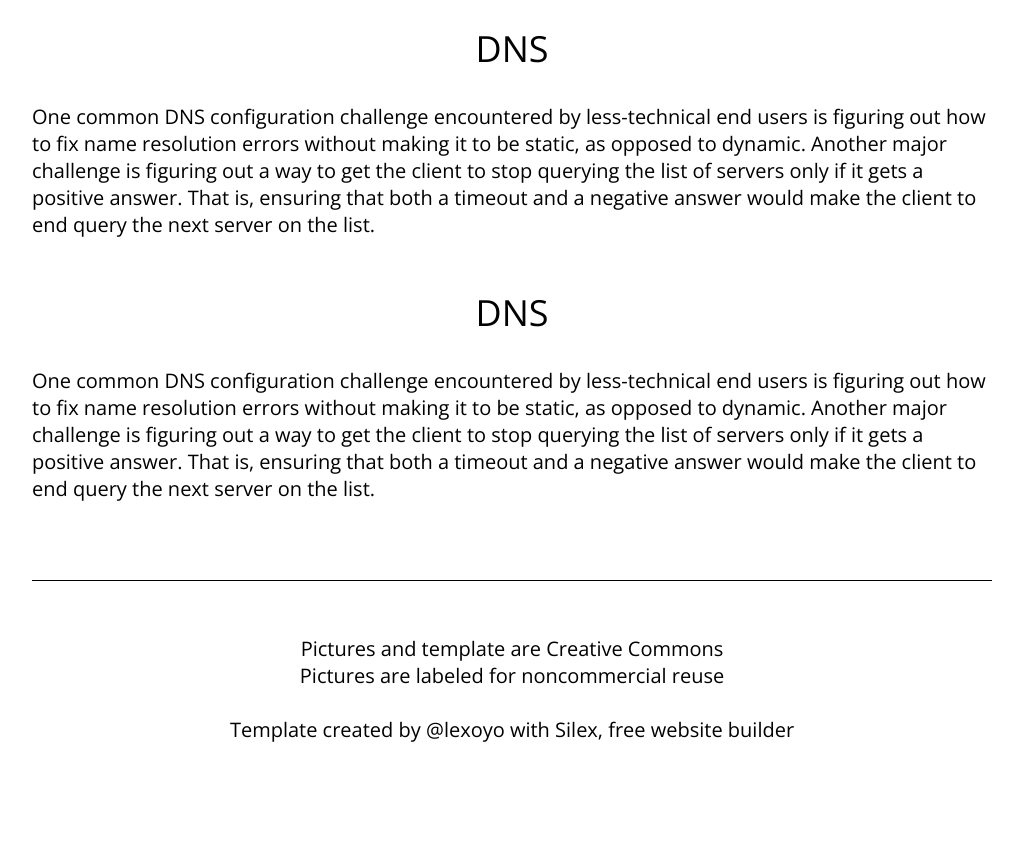
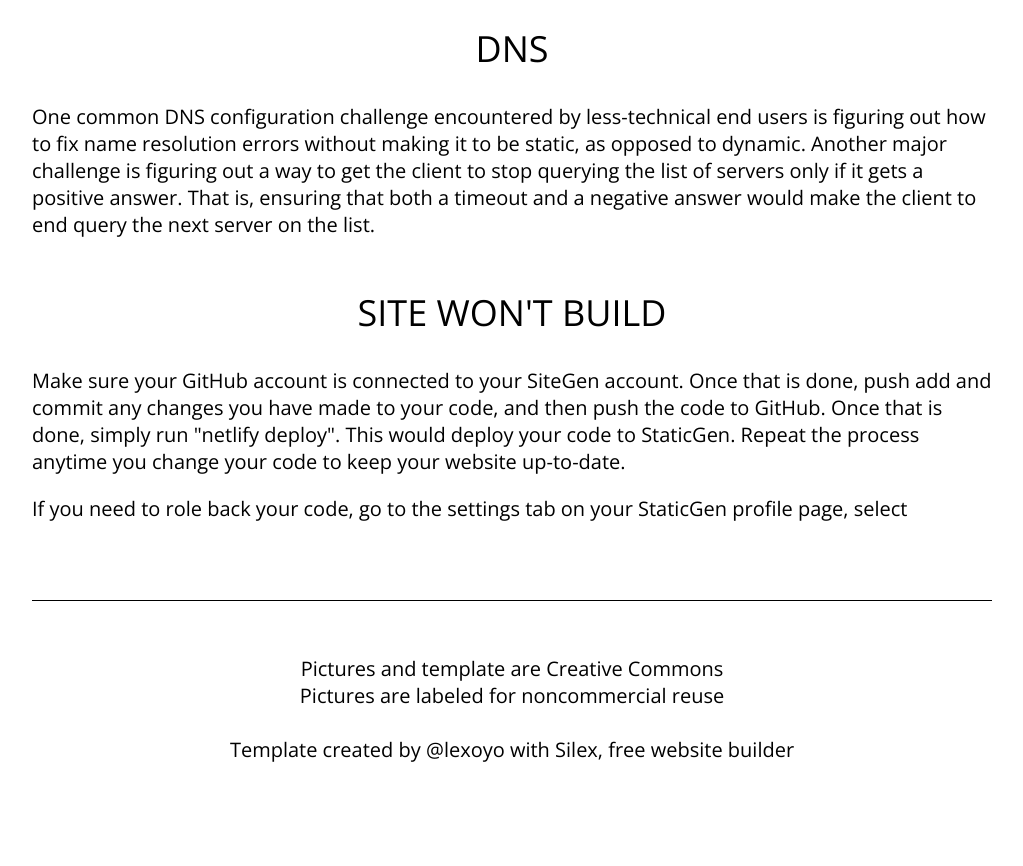
Before and after one commit to oiclid1/netlify, a plain HTML site: page index.html in a window 1280 px wide. Shown: the part 3467-4333 px from the top of the page, without its empty margins (128-1151 px from the left). Drawn offline with nearby package versions, Linux system fonts and the light colour scheme; a script that the page names is missing.

Commit message:
is this your final commit?

```diff
--- a/index.html
+++ b/index.html
@@ -245,12 +245,13 @@
 
                      <div class="silex-element-content normal">
                        <h2 style="text-align: center;" class="heading2">DNS<br></h2>
-                       <p  class="normal"><p>One common DNS configuration challenge encountered by less-technical end users is figuring out how to fix name resolution errors without making it to be static, as opposed to dynamic. Another major challenge is figuring out a way to get the client to stop querying the list of servers only if it gets a positive answer. That is, ensuring that both a timeout and a negative answer would make the client to end query the next server on the list.</p>
+                       <p  class="normal">One common DNS configuration challenge encountered by less-technical end users is figuring out how to fix name resolution errors without making it to be static, as opposed to dynamic. Another major challenge is figuring out a way to get the client to stop querying the list of servers only if it gets a positive answer. That is, ensuring that both a timeout and a negative answer would make the client to end query the next server on the list.</p>
                      </div>
 
                      <div class="silex-element-content normal">
-                       <h2 style="text-align: center;" class="heading2">DNS<br></h2>
-                       <p  class="normal"><p>One common DNS configuration challenge encountered by less-technical end users is figuring out how to fix name resolution errors without making it to be static, as opposed to dynamic. Another major challenge is figuring out a way to get the client to stop querying the list of servers only if it gets a positive answer. That is, ensuring that both a timeout and a negative answer would make the client to end query the next server on the list.</p>
+                       <h2 style="text-align: center;" class="heading2">SITE WON'T BUILD<br></h2>
+                       <p  class="normal">Make sure your GitHub account is connected to your SiteGen account. Once that is done, push add and commit any changes you have made to your code, and then push the code to GitHub. Once that is done, simply run "netlify deploy". This would deploy your code to StaticGen. Repeat the process anytime you change your code to keep your website up-to-date.</p>
+                       <p  class="normal">If you need to role back your code, go to the settings tab on your StaticGen profile page, select
                      </div>
             </div>
 
```
